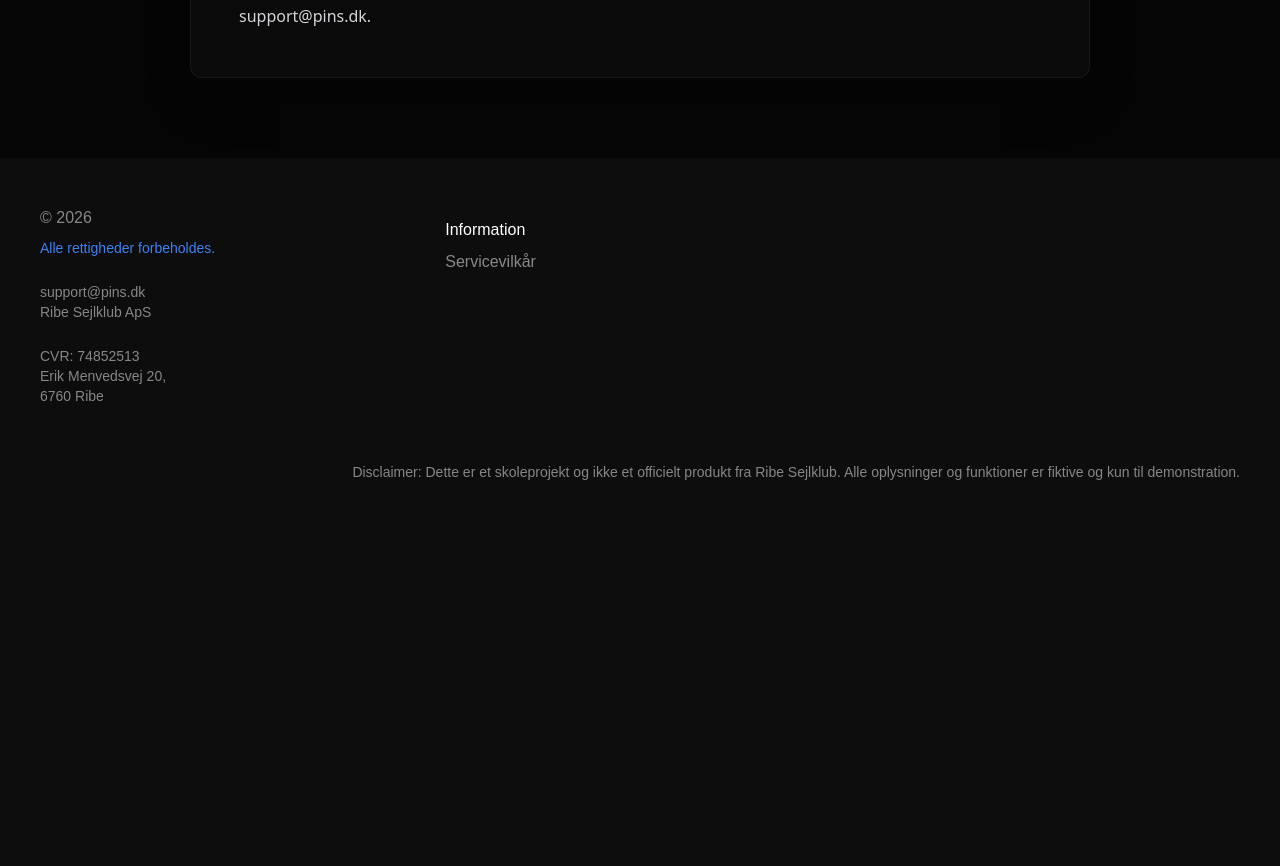
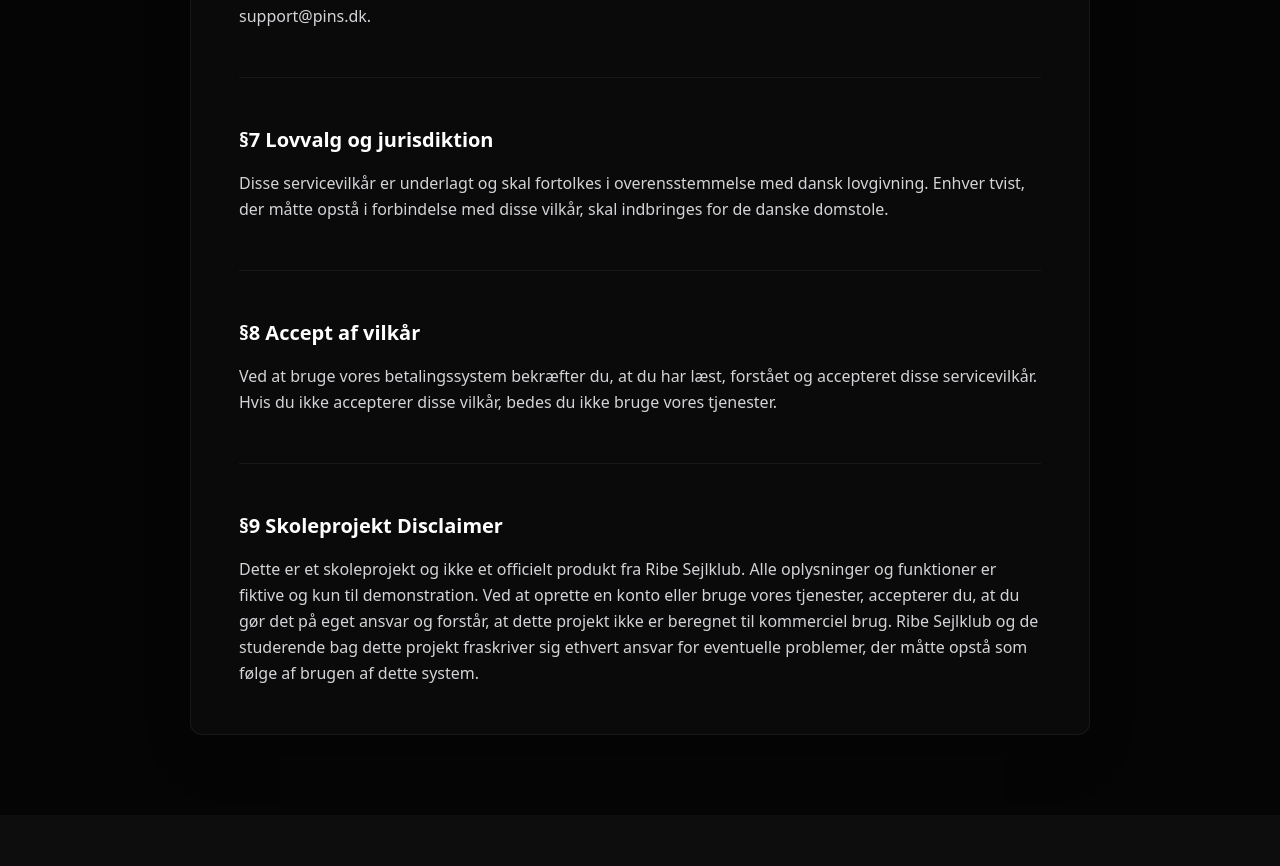
Before and after one commit to Shad0wwww/betalingsystem, a Next.js app: page /1/terms-of-service in a window 1280 px wide. Shown: the part 1820-2686 px from the top of the page. Before the commit the page ends 2366 px from the top, so only its background shows below. Built offline with nearby package versions, Linux system fonts and the light colour scheme.

Commit message:
feat: add sections 7 to 9 in terms of service; update Danish dictionary with new content

```diff
--- a/src/app/[lang]/terms-of-service/page.tsx
+++ b/src/app/[lang]/terms-of-service/page.tsx
@@ -107,6 +107,35 @@ async function Page({
                             {dict.termsofservice.section6.content}
                         </p>
                     </section>
+                    <hr className="border-zinc-800/50" />
+                    <section>
+                        <h2 className="text-xl font-semibold text-white mb-4">
+                            {dict.termsofservice.section7.title}
+                        </h2>
+                        <p className="leading-relaxed">
+                            {dict.termsofservice.section7.content}
+                        </p>
+                    </section>
+
+                    <hr className="border-zinc-800/50" />
+                    <section>
+                        <h2 className="text-xl font-semibold text-white mb-4">
+                            {dict.termsofservice.section8.title}
+                        </h2>
+                        <p className="leading-relaxed">
+                            {dict.termsofservice.section8.content}
+                        </p>
+                    </section>
+
+                    <hr className="border-zinc-800/50" />
+                    <section>
+                        <h2 className="text-xl font-semibold text-white mb-4">
+                            {dict.termsofservice.section9.title}
+                        </h2>
+                        <p className="leading-relaxed">
+                            {dict.termsofservice.section9.content}
+                        </p>
+                    </section>
 
 
                 </div>
--- a/src/dictionaries/da.json
+++ b/src/dictionaries/da.json
@@ -107,6 +107,18 @@
         "section6": {
             "title": "§6 Kontaktinformation",
             "content": "Hvis du har spørgsmål eller bekymringer vedrørende disse servicevilkår, bedes du kontakte os på support@pins.dk."
+        },
+        "section7": {
+            "title": "§7 Lovvalg og jurisdiktion",
+            "content": "Disse servicevilkår er underlagt og skal fortolkes i overensstemmelse med dansk lovgivning. Enhver tvist, der måtte opstå i forbindelse med disse vilkår, skal indbringes for de danske domstole."
+        },
+        "section8": {
+            "title": "§8 Accept af vilkår",
+            "content": "Ved at bruge vores betalingssystem bekræfter du, at du har læst, forstået og accepteret disse servicevilkår. Hvis du ikke accepterer disse vilkår, bedes du ikke bruge vores tjenester."
+        },
+        "section9": {
+            "title": "§9 Skoleprojekt Disclaimer",
+            "content": "Dette er et skoleprojekt og ikke et officielt produkt fra Ribe Sejlklub. Alle oplysninger og funktioner er fiktive og kun til demonstration. Ved at oprette en konto eller bruge vores tjenester, accepterer du, at du gør det på eget ansvar og forstår, at dette projekt ikke er beregnet til kommerciel brug. Ribe Sejlklub og de studerende bag dette projekt fraskriver sig ethvert ansvar for eventuelle problemer, der måtte opstå som følge af brugen af dette system."
         }
     }
 }
```
